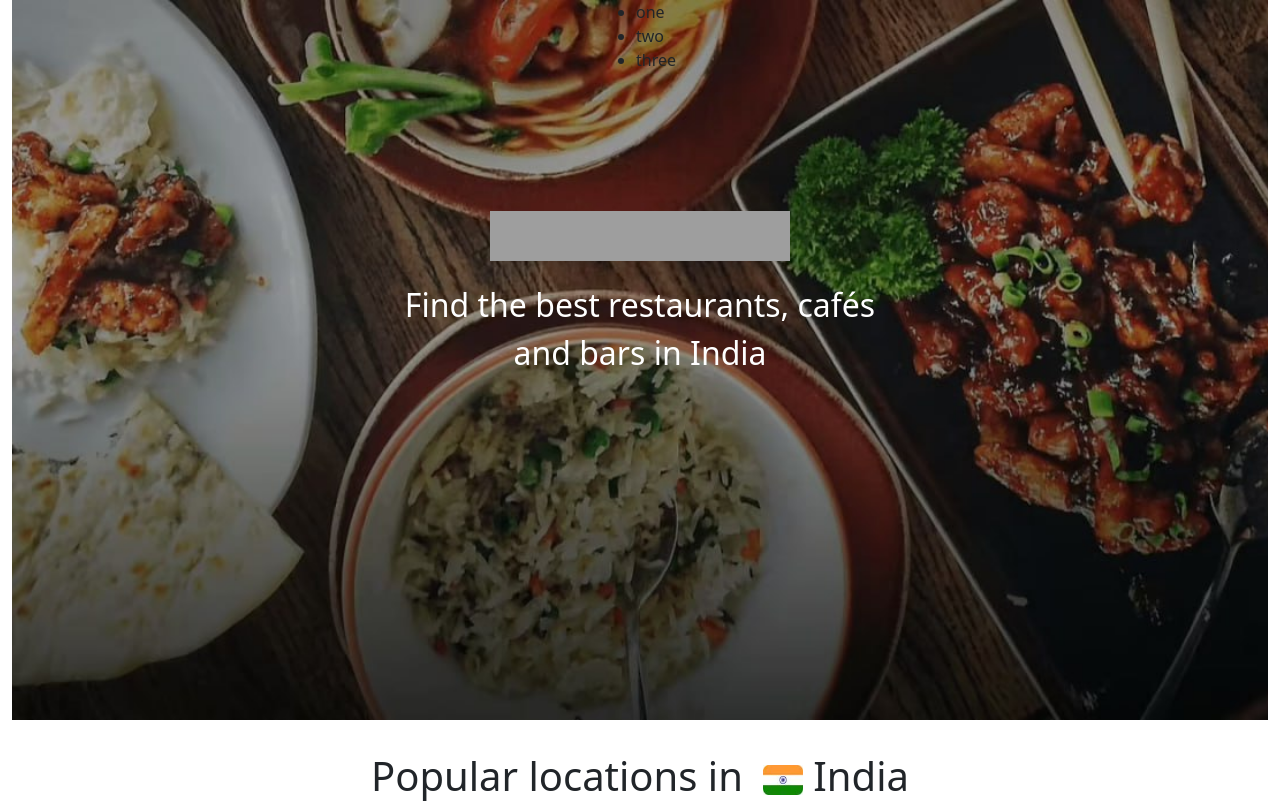
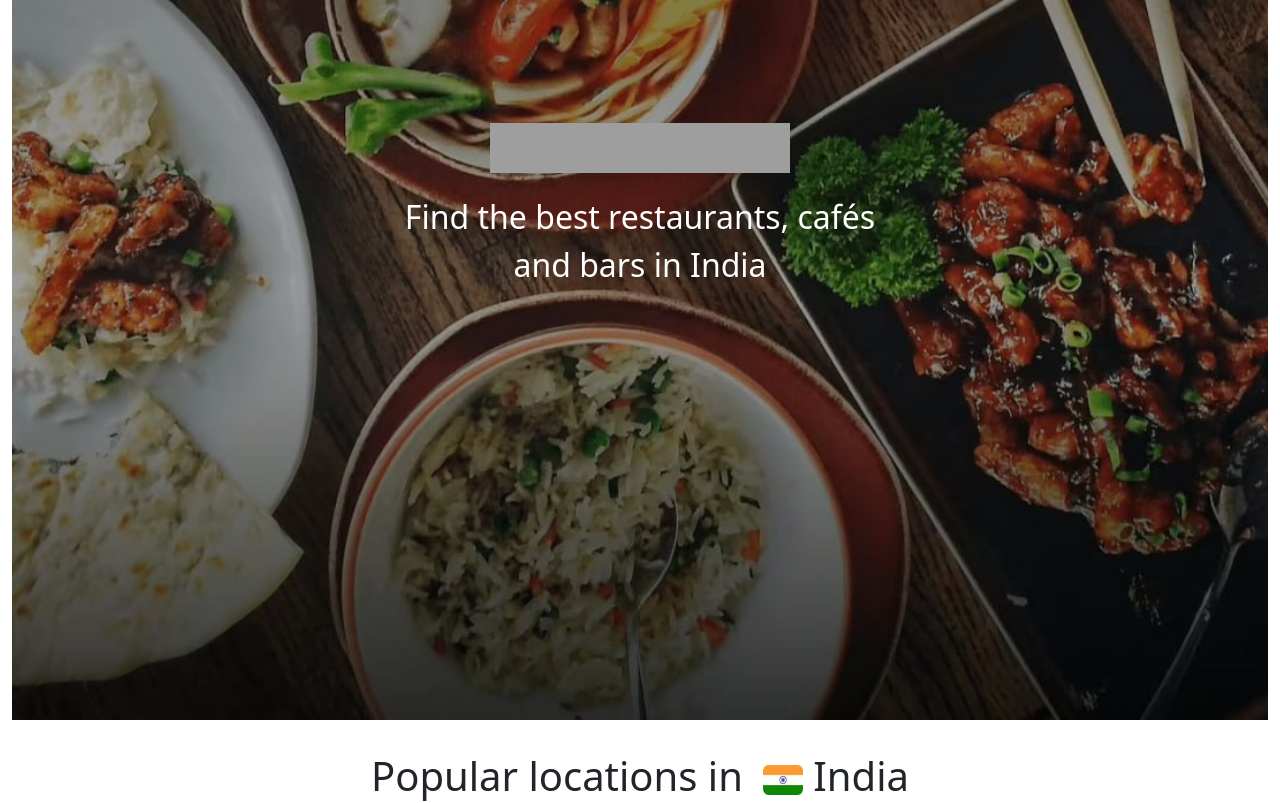
Before and after one commit to sureshkumarks1/responsive, a plain HTML site: page index.html in a window 1280 px wide. Shown: the top 803 px of the page. Drawn offline with nearby package versions, Linux system fonts and the light colour scheme; grey boxes are pictures that could not be loaded.

Commit message:
changed the menu

```diff
--- a/index.html
+++ b/index.html
@@ -12,13 +12,13 @@
   <body>
     <div class="container-fluid">
       <div class="bg-img imgclass">
-          <div class="container-fluid d-flex justify-content-center ">
-            <ul>
-              <li>one</li>
-              <li>two</li>
-              <li>three</li>
-            </ul>
-          </div>
+        <!-- <div class="topmenu">
+          <ul class="list">
+            <li class="lists"><a href="#">Add Restaurant</a></li>
+            <li class="lists"><a href="#">Log In</a></li>
+            <li class="lists"><a href="#">Sign Up</a></li>
+          </ul>
+        </div> -->
         <!-- <h4>Welcome</h4> -->
           <div class="container-fluid d-flex justify-content-center ">
           <img class="custimagetwo" src="https://b.zmtcdn.com/web_assets/8313a97515fcb0447d2d77c276532a511583262271.png" alt="" width="300px" height="50px">
```
